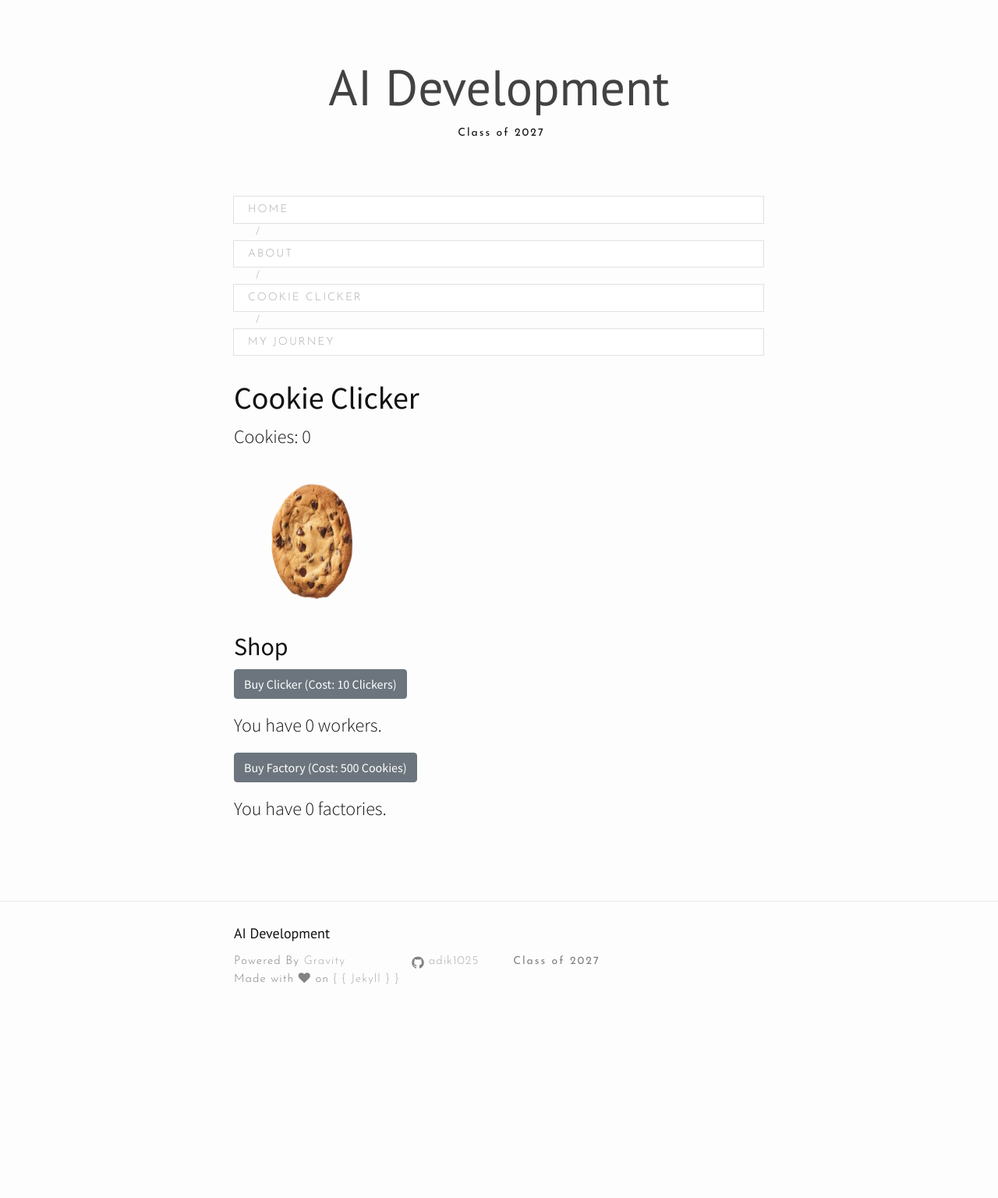
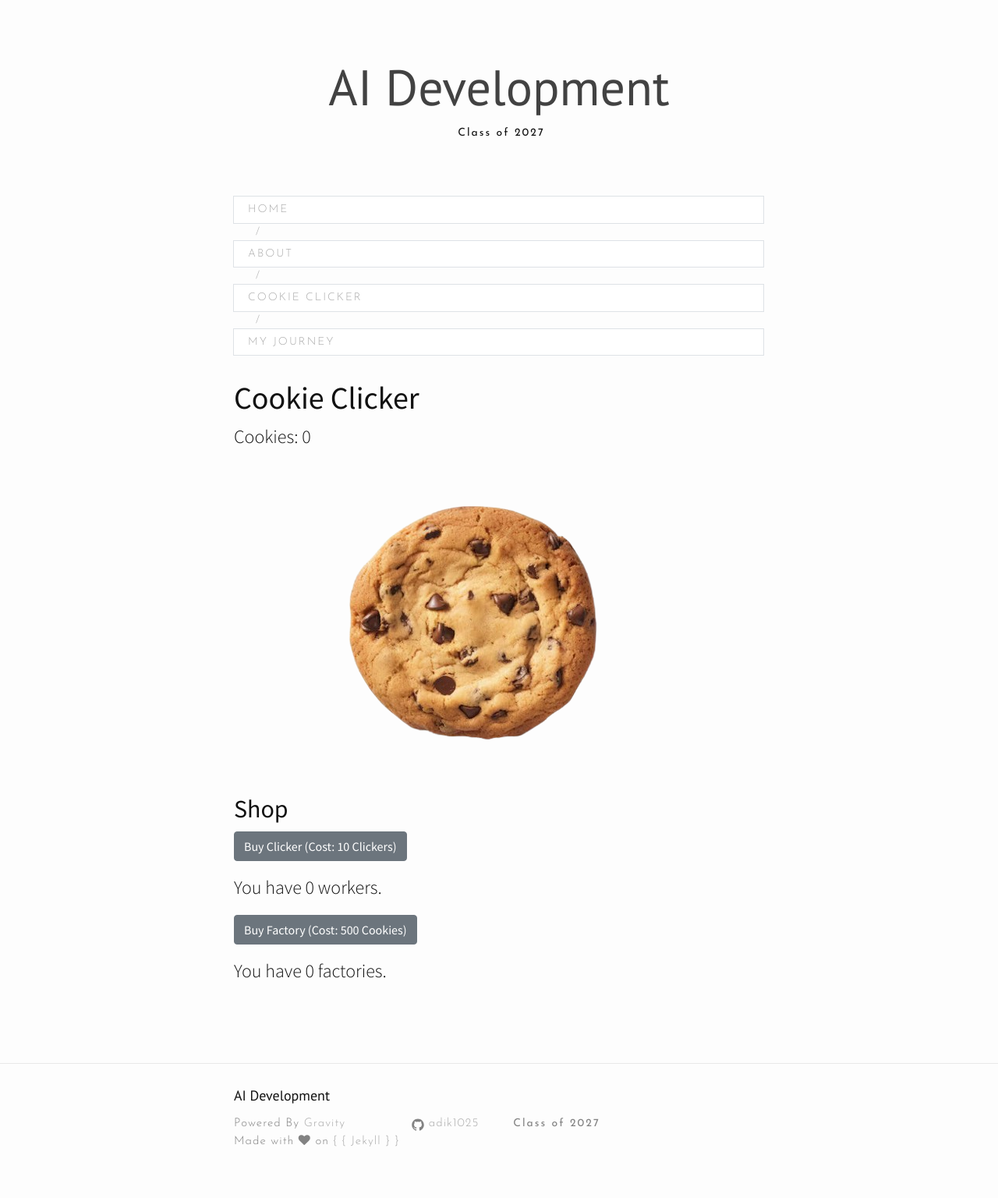
Before and after one commit to adikatre/adi_student, a Jekyll site: the page built from navigation/cookie.md, in a window 1280 px wide. Shown: the whole page at 78% size. Built offline with Jekyll 4.4.1, drawn with Linux system fonts in a browser that asks for light colours; nearby versions of some CDN libraries; before the commit the page ends 1328 px from its top, so only the background shows below that.

Commit message:
Update cookie image size in navigation/cookie.md

```diff
--- a/navigation/cookie.md
+++ b/navigation/cookie.md
@@ -10,7 +10,7 @@
 
 <p>Cookies: <span id="score">0</span></p>
 
-<img id="cookie" src="../images/cookie.png" alt="Cookie" style="cursor:pointer;width:200px;height:200px;">
+<img id="cookie" src="../images/cookie.png" alt="Cookie" style="cursor:pointer;width:9wv;height:9wv;">
 
 <audio id="click-sound" src="../sounds/click.mp3"></audio>
 
```
